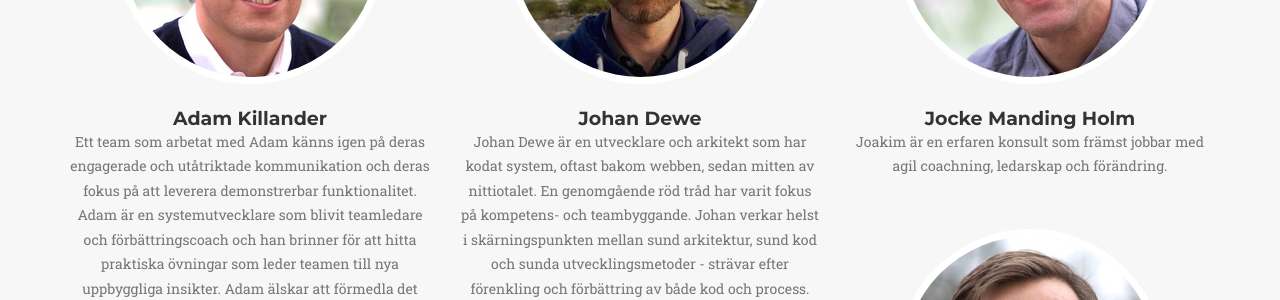
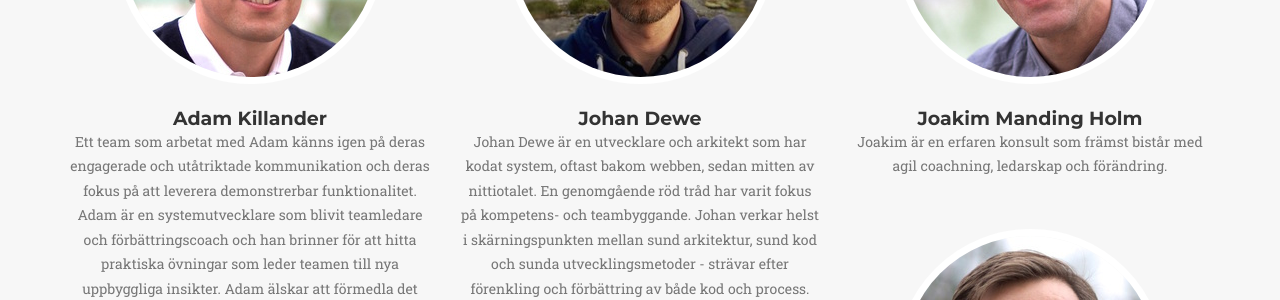
Before and after one commit to adaptiv/adaptiv_agency, a Jekyll site: the page built from index.html, in a window 1280 px wide and 900 px high, scrolled down 1293 px. Shown: the part 153-453 px from the top of the window. Built offline with Jekyll 4.4.1, drawn with Linux system fonts in a browser that asks for light colours; some web fonts are replaced.

Commit message:
Change name for Joakim

```diff
--- a/_config.yml
+++ b/_config.yml
@@ -20,9 +20,9 @@ people:
   pic: 2
   about: Johan Dewe är en utvecklare och arkitekt som har kodat system, oftast bakom webben, sedan mitten av nittiotalet. En genomgående röd tråd har varit fokus på kompetens- och teambyggande. Johan verkar helst i skärningspunkten mellan sund arkitektur, sund kod och sunda utvecklingsmetoder - strävar efter förenkling och förbättring av både kod och process. Johan har varit med Adaptiv sedan september 2016, och kommer senast från startup-världen, och innan dess från den digitala sidan av resebranschen. När Johan inte sysslar med systemutveckling så blir det helst tid med familjen, och gärna en sväng i skogen på mountainbike.
 
-- name: Jocke Manding Holm
+- name: Joakim Manding Holm
   pic: 3
-  about: Joakim är en erfaren konsult som främst jobbar med agil coachning, ledarskap och förändring.
+  about: Joakim är en erfaren konsult som främst bistår med agil coachning, ledarskap och förändring.
 
 - name: Johan Hallstensson
   pic: 4
```
